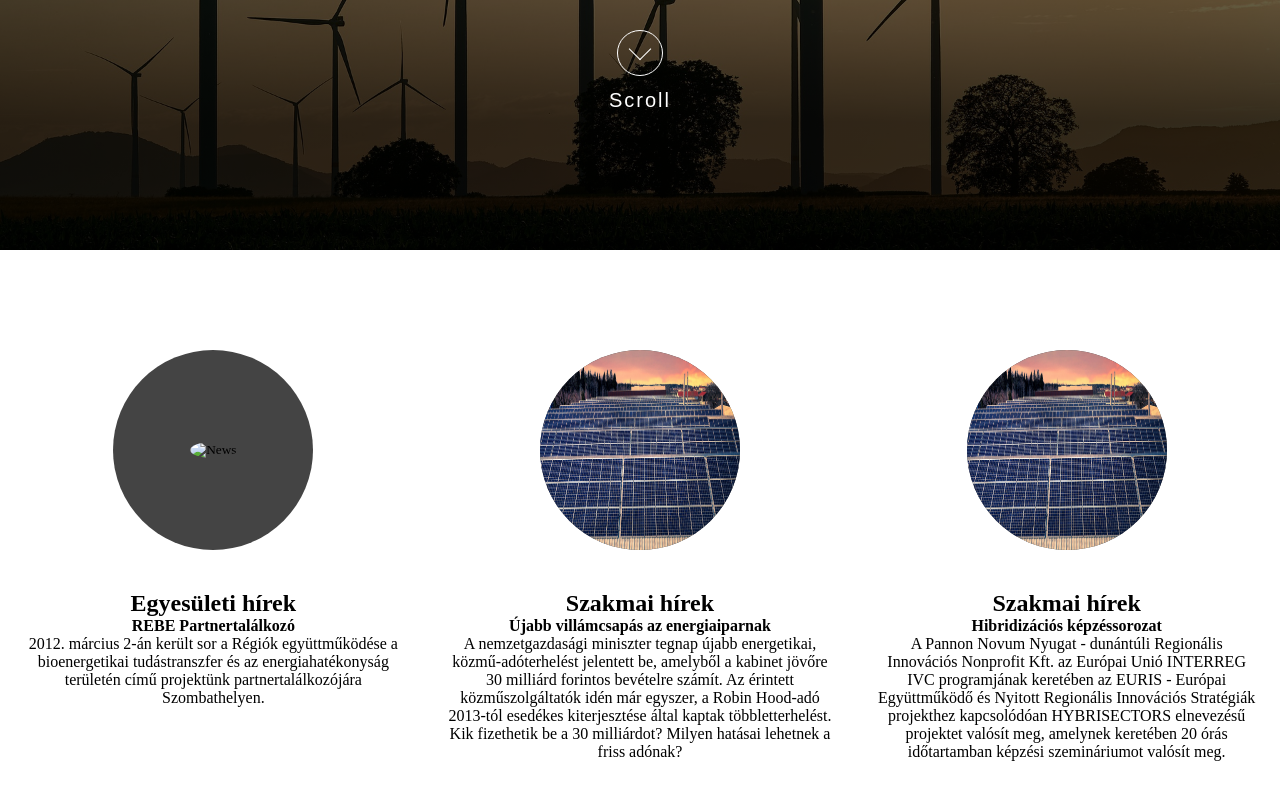
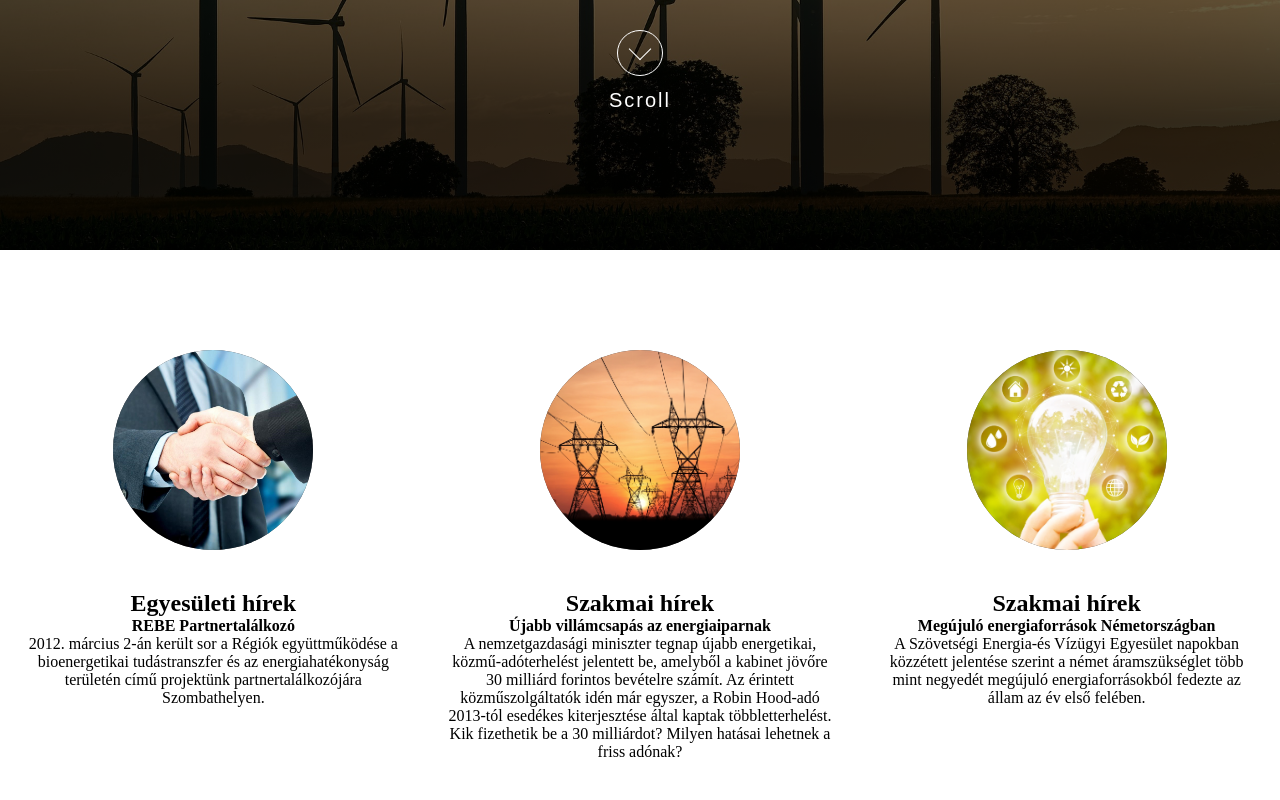
Before and after one commit to sorci89/teamProject, a plain HTML site: page index.html in a window 1280 px wide. Shown: the part 550-1350 px from the top of the page. Drawn offline with Linux system fonts and the light colour scheme.

Commit message:
news changed

```diff
--- a/index.html
+++ b/index.html
@@ -35,7 +35,7 @@
     <div id="box-for-circles">
       <div class="circle-contaniner">
         <button class="circle">
-          <a href="http://www.panenerg.hu/egyesuleti-hirek/rebe-partnertalalkozo"><img src="/src/rebe.jpg" alt="News"></a>
+          <a href="http://www.panenerg.hu/egyesuleti-hirek/rebe-partnertalalkozo"><img src="/src/news1.jpg" alt="News"></a>
         </button>
         <h2>Egyesületi hírek</h2>
         <p><strong>REBE Partnertalálkozó </strong></p>
@@ -44,7 +44,7 @@
 
       <div class="circle-contaniner">
         <button class="circle">
-          <a href="http://www.panenerg.hu/szakmai-hirek/ujabb-villamcsapas-az-energiaiparnak"><img src="/src/solar-energy-ga55c9b4dd_1920.jpg" alt="News"></a>
+          <a href="http://www.panenerg.hu/szakmai-hirek/ujabb-villamcsapas-az-energiaiparnak"><img src="/src/news2.jpg" alt="News"></a>
         </button>
         <h2>Szakmai hírek</h2>
         <p><strong>Újabb villámcsapás az energiaiparnak </strong></p>
@@ -52,11 +52,11 @@
       </div>
       <div class="circle-contaniner">
         <button class="circle">
-          <a href="http://www.panenerg.hu/szakmai-hirek/hibridizacios-kepzessorozat"><img src="/src/solar-energy-ga55c9b4dd_1920.jpg" alt="News"></a>
+          <a href="http://www.panenerg.hu/szakmai-hirek/megujulo-energiaforrasok-fedezik-a-nemet-aramszukseglet-negyedet"><img src="/src/news3.jpg" alt="News"></a>
         </button>
         <h2>Szakmai hírek</h2>
-        <p><strong>Hibridizációs képzéssorozat</strong></p>
-        <p>A Pannon Novum Nyugat - dunántúli Regionális Innovációs Nonprofit Kft. az Európai Unió INTERREG IVC programjának keretében az EURIS - Európai Együttműködő és Nyitott Regionális Innovációs Stratégiák projekthez kapcsolódóan HYBRISECTORS elnevezésű projektet valósít meg, amelynek keretében 20 órás időtartamban képzési szemináriumot valósít meg.</p>
+        <p><strong>Megújuló energiaforrások Németországban</strong></p>
+        <p>A Szövetségi Energia-és Vízügyi Egyesület napokban közzétett jelentése szerint a német áramszükséglet több mint negyedét megújuló energiaforrásokból fedezte az állam az év első felében.</p>
       </div>
     </div>
   </section>
```
Also changed, not shown: src/news1.jpg (added), src/news2.jpg (added), src/news3.jpg (added).
